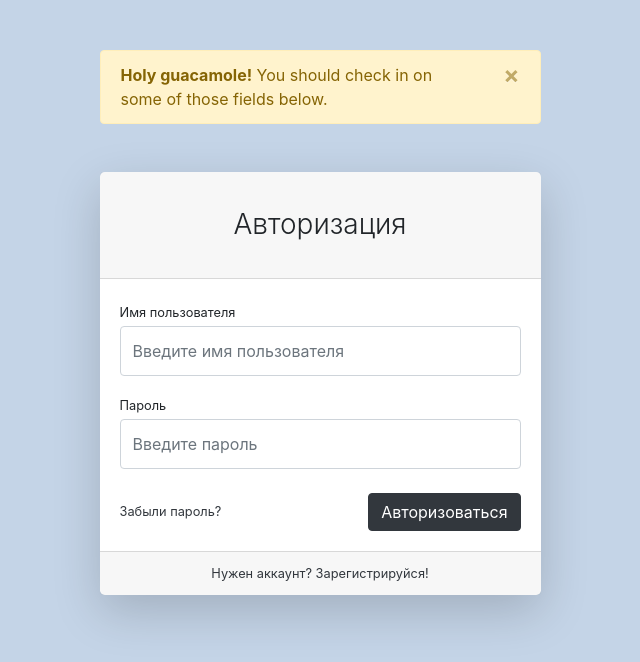
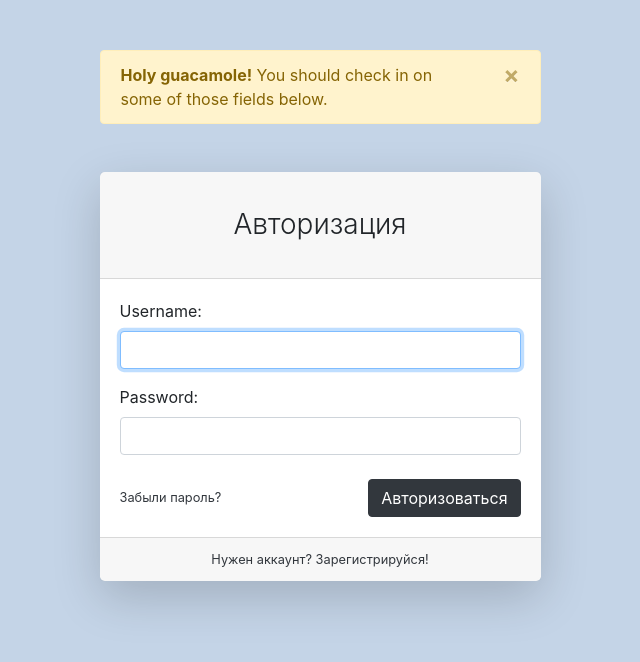
Before and after one commit to Shorokhov-A/repo-geekshop, a Django app: page /users/login/ in a window 1280 px wide. Shown: the top 662 px of the page, without its empty margins (320-960 px from the left). Run offline with Django 3.2, Linux system fonts and the light colour scheme; parts of the project's set-up code (start-up, migrations or seed data) failed here and were passed over; some libraries are stand-ins or nearby versions.

Commit message:
added UserLoginForm

```diff
--- /dev/null
+++ b/users/forms.py
@@ -0,0 +1,14 @@
+from django.contrib.auth.forms import AuthenticationForm
+
+from users.models import User
+
+
+class UserLoginForm(AuthenticationForm):
+    class Meta:
+        model = User
+        fields = ('username', 'password')
+
+    def __init__(self, *args, **kwargs):
+        super(UserLoginForm, self).__init__(*args, **kwargs)
+        for field_name, field in self.fields.items():
+            field.widget.attrs['class'] = 'form-control'
--- a/users/templates/users/login.html
+++ b/users/templates/users/login.html
@@ -17,16 +17,17 @@
                             </div>
                             <div class="card-body">
                                 <form>
-                                    <div class="form-group">
-                                        <label class="small mb-1" for="inputEmailAddress">Имя пользователя</label>
-                                        <input class="form-control py-4" id="inputEmailAddress" type="email"
-                                               placeholder="Введите имя пользователя"/>
-                                    </div>
-                                    <div class="form-group">
-                                        <label class="small mb-1" for="inputPassword">Пароль</label>
-                                        <input class="form-control py-4" id="inputPassword" type="password"
-                                               placeholder="Введите пароль"/>
-                                    </div>
+{#                                    <div class="form-group">#}
+{#                                        <label class="small mb-1" for="inputEmailAddress">Имя пользователя</label>#}
+{#                                        <input class="form-control py-4" id="inputEmailAddress" type="email"#}
+{#                                               placeholder="Введите имя пользователя"/>#}
+{#                                    </div>#}
+{#                                    <div class="form-group">#}
+{#                                        <label class="small mb-1" for="inputPassword">Пароль</label>#}
+{#                                        <input class="form-control py-4" id="inputPassword" type="password"#}
+{#                                               placeholder="Введите пароль"/>#}
+{#                                    </div>#}
+                                    {{ form.as_p }}
                                     <div class="form-group d-flex align-items-center justify-content-between mt-4 mb-0">
                                         <a class="small" href="#">Забыли пароль?</a>
                                         <input class="btn btn-primary" type="submit" value="Авторизоваться">
--- a/users/views.py
+++ b/users/views.py
@@ -1,8 +1,14 @@
 from django.shortcuts import render
+
+from users.forms import UserLoginForm
 
 
 def login(request):
-    context = {'title': 'GeekShop - Авторизация'}
+    form = UserLoginForm()
+    context = {
+        'title': 'GeekShop - Авторизация',
+        'form': form,
+    }
     return render(request, 'users/login.html', context)
 
 
```
